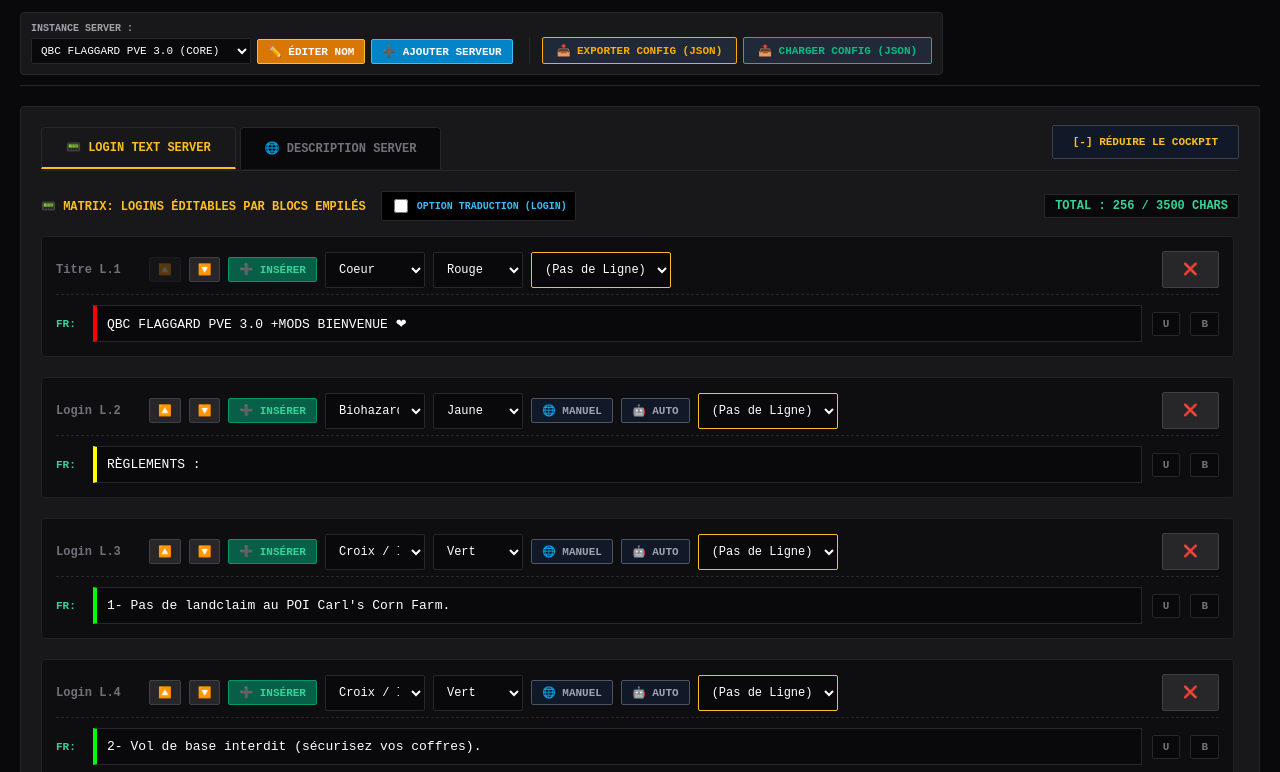
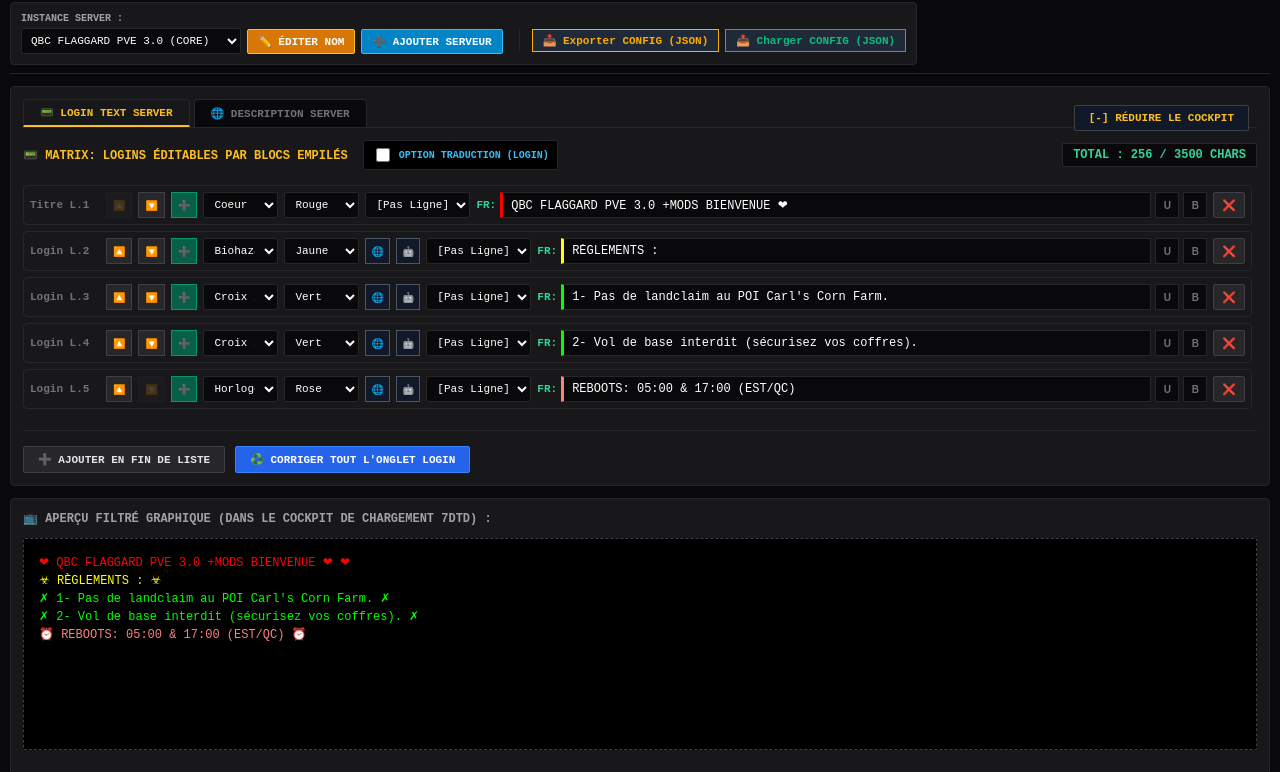
Before and after one commit to LaTrouTe11/7DTD-LOGIN-DESC-SIMUL, a plain HTML site: page index.html in a window 1280 px wide. Shown: the part 62-834 px from the top of the page. Drawn offline with Linux system fonts and the light colour scheme.

Commit message:
Add files via upload

```diff
--- a/script.js
+++ b/script.js
@@ -209,38 +209,58 @@ function buildFormRows(isDesc, currentLines, isGlobalEnglish) {
         const hasBorder = line.border_style && line.border_style !== "none";
         div.className = "line-item" + (hasBorder ? " has-double-border" : "");
 
-        let symSel = `<select class="line-select" style="width:100px;" onchange="updateLineSymbol(${isDesc}, ${index}, this.value)">`;
+        let symSel = `<select class="line-select" style="width:75px;" onchange="updateLineSymbol(${isDesc}, ${index}, this.value)">`;
         symbolPalette.forEach(s => symSel += `<option value="${s.char}" ${s.char === line.symbol ? "selected" : ""}>${s.name}</option>`); symSel += `</select>`;
 
-        let colSel = `<select class="line-select" style="width:90px;" onchange="updateLineColor(${isDesc}, ${index}, this.value)">`;
+        let colSel = `<select class="line-select" style="width:75px;" onchange="updateLineColor(${isDesc}, ${index}, this.value)">`;
         colorPalette.forEach(c => colSel += `<option value="${c.hex}" ${c.hex === line.color ? "selected" : ""}>${c.name}</option>`); colSel += `</select>`;
 
         if (!line.border_style) line.border_style = "none";
-        let borderSel = `<select class="line-select" style="width:140px; border-color: #fbbf24;" onchange="updateLineBorderStyle(${isDesc}, ${index}, this.value)">`;
-        borderSel += `<option value="none" ${line.border_style === 'none' ? 'selected' : ''}>(Pas de Ligne)</option>`;
-        borderSel += `<option value="double" ${line.border_style === 'double' ? 'selected' : ''}>═ Ligne Double</option>`;
-        borderSel += `<option value="single" ${line.border_style === 'single' ? 'selected' : ''}>─ Ligne Simple</option>`;
-        borderSel += `<option value="dash" ${line.border_style === 'dash' ? 'selected' : ''}>- Pointillés (-)</option>`;
-        borderSel += `<option value="dot" ${line.border_style === 'dot' ? 'selected' : ''}>. Pointillés (.)</option>`;
+        let borderSel = `<select class="line-select" style="width:105px; border-color: #mbbf24;" onchange="updateLineBorderStyle(${isDesc}, ${index}, this.value)">`;
+        borderSel += `<option value="none" ${line.border_style === 'none' ? 'selected' : ''}>[Pas Ligne]</option>`;
+        borderSel += `<option value="double" ${line.border_style === 'double' ? 'selected' : ''}>═ Double</option>`;
+        borderSel += `<option value="single" ${line.border_style === 'single' ? 'selected' : ''}>─ Simple</option>`;
+        borderSel += `<option value="dash" ${line.border_style === 'dash' ? 'selected' : ''}>- Tirets</option>`;
+        borderSel += `<option value="dot" ${line.border_style === 'dot' ? 'selected' : ''}>. Points</option>`;
         borderSel += `</select>`;
 
         if (!line.style_fr) line.style_fr = {u:false,b:false}; if (!line.style_en) line.style_en = {u:false,b:false};
         let toolsFR = `<button type="button" class="style-btn ${line.style_fr.u?'active':''}" onclick="toggleLineStyle(${isDesc}, ${index}, 'fr', 'u')">U</button><button type="button" class="style-btn ${line.style_fr.b?'active':''}" onclick="toggleLineStyle(${isDesc}, ${index}, 'fr', 'b')">B</button>`;
         let toolsEN = `<button type="button" class="style-btn ${line.style_en.u?'active':''}" onclick="toggleLineStyle(${isDesc}, ${index}, 'en', 'u')">U</button><button type="button" class="style-btn ${line.style_en.b?'active':''}" onclick="toggleLineStyle(${isDesc}, ${index}, 'en', 'b')">B</button>`;
 
-        let enRow = "";
+        let enField = "";
         if (isDesc || index > 0) {
-            const displayStyle = isEngVisible ? "display: block !important;" : "display: none !important;";
-            enRow = `<div class="eng-input-box" style="width:100%; ${displayStyle}"><div class="input-row" style="margin-top:6px; display:flex; width:100%; align-items:center;"><span style="font-size:11px; color:#38bdf8; width:30px; font-weight:bold;">EN:</span><input type="text" class="input-line" style="border-left:4px dashed #4b5563; flex-grow:1;" value="${line.text_en || ''}" oninput="updateLineTextEN(${isDesc}, ${index}, this.value)" placeholder="Saisir la traduction anglaise ici..." />${toolsEN}</div></div>`;
+            const displayStyle = isEngVisible ? "display: flex !important;" : "display: none !important;";
+            enField = `<div class="eng-input-box" style="align-items:center; gap:4px; flex-grow:1; ${displayStyle}"><span style="font-size:11px; color:#38bdf8; font-weight:bold;">EN:</span><input type="text" class="input-line" style="border-left:3px dashed #4b5563;" value="${line.text_en || ''}" oninput="updateLineTextEN(${isDesc}, ${index}, this.value)" placeholder="Translation..." />${toolsEN}</div>`;
         }
 
-        let upDis = index === 0 ? "disabled style='opacity:0.3;'" : "", downDis = index === currentLines.length - 1 ? "disabled style='opacity:0.3;'" : "";
-        let transBtn = (isDesc || index > 0) ? `<button type="button" class="double-line-btn ${line.show_english?'active':''}" onclick="toggleLineEnglishIndividual(${isDesc}, ${index})">🌐 MANUEL</button><button type="button" class="double-line-btn" onclick="autoTranslateLine(${isDesc}, ${index})">🤖 AUTO</button>` : "";
+        let upDis = index === 0 ? "disabled style='opacity:0.2;'" : "", downDis = index === currentLines.length - 1 ? "disabled style='opacity:0.2;'" : "";
+        let transBtn = (isDesc || index > 0) ? `<button type="button" class="double-line-btn ${line.show_english?'active':''}" style="padding: 3px 5px;" onclick="toggleLineEnglishIndividual(${isDesc}, ${index})">🌐</button><button type="button" class="double-line-btn" style="padding: 3px 5px;" onclick="autoTranslateLine(${isDesc}, ${index})">🤖</button>` : "";
 
-        div.innerHTML = `<div class="line-controls"><span class="line-number">${isDesc ? "Web L." + (index+1) : (index === 0 ? "Titre L.1" : "Login L." + (index+1))}</span><button type="button" class="order-btn" ${upDis} onclick="moveLine(${isDesc}, ${index}, -1)">🔼</button><button type="button" class="order-btn" ${downDis} onclick="moveLine(${isDesc}, ${index}, 1)">🔽</button><button type="button" class="btn-insert-here" onclick="insertLineAt(${isDesc}, ${index + 1})">➕ INSÉRER</button>${symSel} ${colSel} ${transBtn} ${borderSel}<button type="button" class="btn-action" style="color:#f87171; margin-left:auto;" onclick="${isDesc?'removeDescLine':'removeLine'}(${index})">❌</button></div><div class="line-inputs-block"><div class="input-row" style="display:flex; width:100%; align-items:center;"><span style="font-size:11px; color:#34d399; width:30px; font-weight:bold;">FR:</span><input type="text" class="input-line" style="border-left:4px solid #${line.color}; flex-grow:1;" value="${line.text}" oninput="updateLineTextFR(${isDesc}, ${index}, this.value)" placeholder="Saisissez le texte..." />${toolsFR}</div>${enRow}</div>`;
+        // ARCHITECTURE EN LIGNE DROITE ULTRA-FINE
+        div.innerHTML = `
+            <div class="line-controls-row">
+                <span class="line-number">${isDesc ? "Web L." + (index+1) : (index === 0 ? "Titre L.1" : "Login L." + (index+1))}</span>
+                <button type="button" class="order-btn" ${upDis} onclick="moveLine(${isDesc}, ${index}, -1)">🔼</button>
+                <button type="button" class="order-btn" ${downDis} onclick="moveLine(${isDesc}, ${index}, 1)">🔽</button>
+                <button type="button" class="btn-insert-here" onclick="insertLineAt(${isDesc}, ${index + 1})">➕</button>
+                ${symSel} ${colSel} ${transBtn} ${borderSel}
+
+                <div style="display:flex; align-items:center; gap:4px; flex-grow:2;">
+                    <span style="font-size:11px; color:#34d399; font-weight:bold;">FR:</span>
+                    <input type="text" class="input-line" style="border-left:3px solid #${line.color};" value="${line.text}" oninput="updateLineTextFR(${isDesc}, ${index}, this.value)" placeholder="Texte..." />
+                    ${toolsFR}
+                </div>
+
+                ${enField}
+
+                <button type="button" class="btn-action" style="color:#f87171; padding: 3px 8px; height:26px;" onclick="${isDesc?'removeDescLine':'removeLine'}(${index})">❌</button>
+            </div>
+        `;
         container.appendChild(div);
     }); processAndCompileQBC();
 }
+
 
 function renderFormLines() {
     const toggleEl = document.getElementById('loginEnglishToggle');
--- a/style.css
+++ b/style.css
@@ -1,33 +1,32 @@
 /* ==========================================================================
-   === ARCHITECTURE GRAPHIQUE COMPLÈTE QBC : FEUILLE DE STYLE STRUCTURELLE ===
+   === STYLES ULTRA-COMPACTS COCKPIT DE CHASSE — ANTI-SCROLL INFINI ===
    ========================================================================== */
 body {
     background-color: #09090b;
     color: #f4f4f5;
     font-family: monospace;
-    padding: 20px;
+    padding: 10px;
     margin: 0;
 }
 
 .header {
     border-bottom: 1px solid #27272a;
-    padding-bottom: 10px;
-    margin-bottom: 20px;
+    padding-bottom: 8px;
+    margin-bottom: 12px;
 }
 
-/* GRILLE PRINCIPALE VERTICALE XXL EMPILÉE */
 .workspace-grid {
     display: flex;
     flex-direction: column;
-    gap: 20px;
+    gap: 12px;
     width: 100%;
-    max-width: 1400px;
+    max-width: 100%;
     margin: 0 auto;
 }
 
 .card {
     background-color: #18181b;
-    padding: 20px;
+    padding: 12px;
     border-radius: 4px;
     border: 1px solid #27272a;
     position: relative;
@@ -37,32 +36,31 @@ body {
     background-color: #09090b;
     border: 1px solid #27272a;
     color: #fff;
-    padding: 10px;
+    padding: 4px 8px;
     font-family: monospace;
-    font-size: 13px;
+    font-size: 12px;
     outline: none;
     flex-grow: 1;
-    width: 100%;
     box-sizing: border-box;
+    height: 26px;
 }
 
 .preview-box {
     background-color: #000;
     border: 1px dashed #3f3f46;
-    padding: 25px;
-    min-height: 250px;
-    max-height: 450px;
+    padding: 15px;
+    min-height: 180px;
+    max-height: 350px;
     overflow-y: auto;
     white-space: pre-wrap;
     color: #a1a1aa;
-    line-height: 1.7;
+    line-height: 1.5;
     border-radius: 2px;
-    font-size: 13px;
+    font-size: 12px;
 }
 
-/* SYSTÈME DE VOLET REPLIABLE SÉCURISÉ */
 .collapsible-panel {
-    max-height: 2000px;
+    max-height: 3000px;
     overflow: hidden;
     transition: max-height 0.4s ease-out;
 }
@@ -71,28 +69,25 @@ body {
     max-height: 0px !important;
 }
 
-/* DESIGN DES BOUTONS DE COMMANDE D'ONGLETS SOUDÉS */
 .tab-container {
     display: flex;
     gap: 4px;
-    margin-bottom: 20px;
+    margin-bottom: 12px;
     border-bottom: 1px solid #27272a;
-    padding-bottom: 1px;
 }
 
 .tab-btn {
     background-color: #09090b;
     border: 1px solid #27272a;
     color: #71717a;
-    padding: 12px 24px;
+    padding: 6px 16px;
     font-family: monospace;
     font-weight: bold;
-    font-size: 12px;
+    font-size: 11px;
     cursor: pointer;
     text-transform: uppercase;
     border-bottom: none;
     border-radius: 4px 4px 0 0;
-    transition: all 0.2s;
 }
 
 .tab-btn.active {
@@ -102,7 +97,6 @@ body {
     border-bottom: 2px solid #fbbf24;
 }
 
-/* SÉCURITÉ DE MASQUAGE DES PANNEAUX INACTIFS */
 .tab-content {
     display: none;
 }
@@ -111,80 +105,64 @@ body {
     display: block;
 }
 
-/* SÉLECTEURS, COULEURS ET PALETTES */
 .line-select {
     background-color: #09090b;
     border: 1px solid #27272a;
     color: #fff;
-    padding: 9px;
+    padding: 3px 6px;
     font-family: monospace;
-    font-size: 12px;
+    font-size: 11px;
     outline: none;
     border-radius: 2px;
     cursor: pointer;
+    height: 26px;
 }
 
 .btn-action {
     background-color: #27272a;
     border: 1px solid #3f3f46;
     color: #e4e4e7;
-    padding: 10px 20px;
+    padding: 6px 14px;
     font-weight: bold;
     cursor: pointer;
     font-family: monospace;
     border-radius: 2px;
-    font-size: 12px;
-}
-
-.btn-action:hover {
-    background-color: #3f3f46;
+    font-size: 11px;
 }
 
 .btn-io {
     background-color: #1f2937;
     border: 1px solid #4b5563;
     color: #f3f4f6;
-    padding: 6px 14px;
+    padding: 4px 10px;
     font-size: 11px;
     font-weight: bold;
     cursor: pointer;
     font-family: monospace;
-    border-radius: 2px;
-    text-transform: uppercase;
-}
-
-.btn-io:hover {
-    background-color: #374151;
-    border-color: #6b7280;
 }
 
 .btn-copy-master {
     background-color: #fbbf24;
     border: none;
     color: #000;
-    padding: 14px 28px;
+    padding: 10px 20px;
     font-weight: bold;
     cursor: pointer;
     font-family: monospace;
-    border-radius: 2px;
-    font-size: 13px;
-    letter-spacing: 0.5px;
+    font-size: 12px;
     text-transform: uppercase;
 }
 
-/* ÉDITEUR DE STYLES CHIRURGICAUX (GRAS, SOULIGNÉ) */
 .style-btn {
     background-color: #09090b;
     border: 1px solid #27272a;
     color: #71717a;
-    padding: 5px 10px;
-    font-size: 11px;
+    padding: 3px 6px;
+    font-size: 10px;
     font-weight: bold;
     cursor: pointer;
-    font-family: monospace;
-    border-radius: 2px;
-    transition: all 0.2s;
-    user-select: none;
+    height: 26px;
+    min-width: 24px;
 }
 
 .style-btn.active {
@@ -193,51 +171,33 @@ body {
     border-color: #3b82f6;
 }
 
-/* CONTRÔLES D'ORDONNANCEMENT ET DES BLOCS INSÉRÉS */
 .order-btn {
     background-color: #27272a;
     border: 1px solid #3f3f46;
     color: #fff;
-    padding: 5px 8px;
-    font-size: 11px;
-    cursor: pointer;
-    border-radius: 2px;
-    font-family: monospace;
-}
-
-.order-btn:hover {
-    background-color: #3f3f46;
-    border-color: #71717a;
+    padding: 3px 6px;
+    font-size: 10px;
+    height: 26px;
 }
 
 .btn-insert-here {
     background-color: #065f46;
     border: 1px solid #059669;
     color: #34d399;
-    padding: 5px 10px;
-    font-size: 11px;
+    padding: 3px 6px;
+    font-size: 10px;
     font-weight: bold;
-    cursor: pointer;
-    border-radius: 2px;
-    font-family: monospace;
-}
-
-.btn-insert-here:hover {
-    background-color: #047857;
-    color: #fff;
+    height: 26px;
 }
 
 .double-line-btn {
     background-color: #111827;
     border: 1px solid #4b5563;
     color: #9ca3af;
-    padding: 5px 10px;
-    font-size: 11px;
+    padding: 3px 6px;
+    font-size: 10px;
     font-weight: bold;
-    cursor: pointer;
-    font-family: monospace;
-    border-radius: 2px;
-    transition: all 0.2s;
+    height: 26px;
 }
 
 .double-line-btn.active {
@@ -246,94 +206,40 @@ body {
     color: #fff;
 }
 
-/* BLOCS APPLICATIFS DYNAMIQUES DE FORMULAIRES */
+/* --- LE SECRET DU COMPACTAGE --- */
 .line-item {
     display: flex;
     flex-direction: column;
-    gap: 10px;
-    margin-bottom: 20px;
-    background-color: rgba(9, 9, 11, 0.6);
-    padding: 14px;
+    gap: 4px;
+    margin-bottom: 6px; /* Espace réduit au minimum entre les blocs */
+    background-color: rgba(24, 24, 27, 0.5);
+    padding: 6px; /* Padding interne divisé par deux */
     border-radius: 4px;
-    border: 1px solid #222;
+    border: 1px solid #27272a;
     box-sizing: border-box;
 }
 
 .line-item.has-double-border {
-    border-bottom: 4px double #d97706 !important;
+    border-bottom: 3px double #d97706 !important;
 }
 
-.line-controls {
+.line-controls-row {
     display: flex;
     align-items: center;
-    gap: 8px;
+    gap: 6px;
     width: 100%;
-    border-bottom: 1px dashed #27272a;
-    padding-bottom: 6px;
-    flex-wrap: wrap;
-}
-
-.line-inputs-block {
-    display: flex;
-    flex-direction: column;
-    gap: 8px;
-    width: 100%;
-}
-
-.input-row {
-    display: flex;
-    align-items: center;
-    gap: 10px;
-    width: 100%;
+    flex-wrap: nowrap;
 }
 
 .line-number {
-    font-size: 12px;
+    font-size: 11px;
     color: #71717a;
-    width: 85px;
+    width: 70px;
     font-weight: bold;
+    white-space: nowrap;
 }
 
-/* CONTRASTES DES JAUGES NUMÉRIQUES DE COMPTAGE */
-.char-badge-fr {
-    font-size: 11px;
-    font-weight: bold;
-    background-color: #111827;
-    color: #34d399;
-    padding: 6px 8px;
-    border: 1px solid #065f46;
-    min-width: 60px;
-    text-align: center;
-    border-radius: 2px;
-}
-
-.char-badge-en {
-    font-size: 11px;
-    font-weight: bold;
-    background-color: #1e1b4b;
-    color: #38bdf8;
-    padding: 6px 8px;
-    border: 1px solid #3730a3;
-    min-width: 60px;
-    text-align: center;
-    border-radius: 2px;
-}
-
-.alert-banner {
-    color: #f87171;
-    font-size: 11px;
-    font-weight: bold;
-    margin-top: 10px;
-    display: none;
-}
-
-/* AFFICHAGE ET DÉPLOIEMENT À 100% DES BLOCS DE TRADUCTION ANGLAISE */
 .eng-input-box {
     display: none;
     width: 100%;
 }
-
-.line-item.show-english .eng-input-box,
-.eng-global-active .eng-input-box {
-    display: block !important;
-}
```
